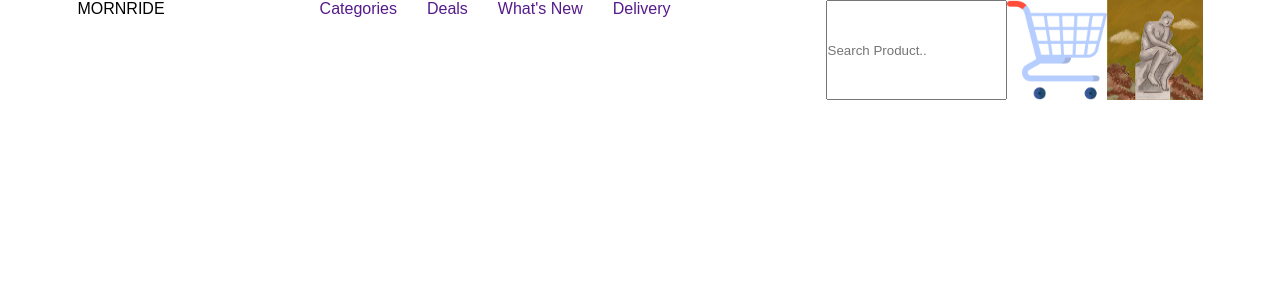
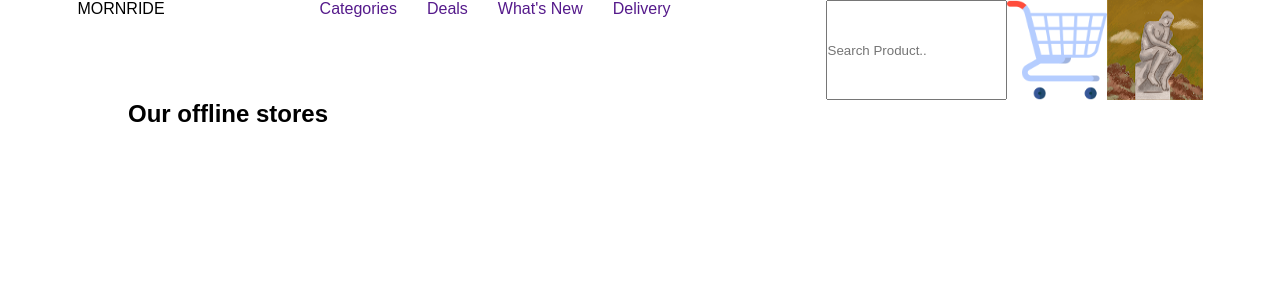
Before and after one commit to Akmalov-dev/Mornride, a React (Vite) app: page / in a window 1280 px wide. Shown: the top 300 px of the page. Built offline with nearby package versions, Linux system fonts and the light colour scheme.

Commit message:
Offline star left

```diff
--- a/src/components/Main/Offline/Offline.jsx
+++ b/src/components/Main/Offline/Offline.jsx
@@ -7,7 +7,12 @@ function Offline() {
     <section className="offline">
         <div className="container">
             <div className="offline-wrapper">
-                <div className="offline-left"></div>
+                <div className="offline-wrapper">
+                    <h2>Our offline stores</h2>
+                </div>
+                <div className="offline-left">
+
+                </div>
             </div>
         </div>
     </section>
```
